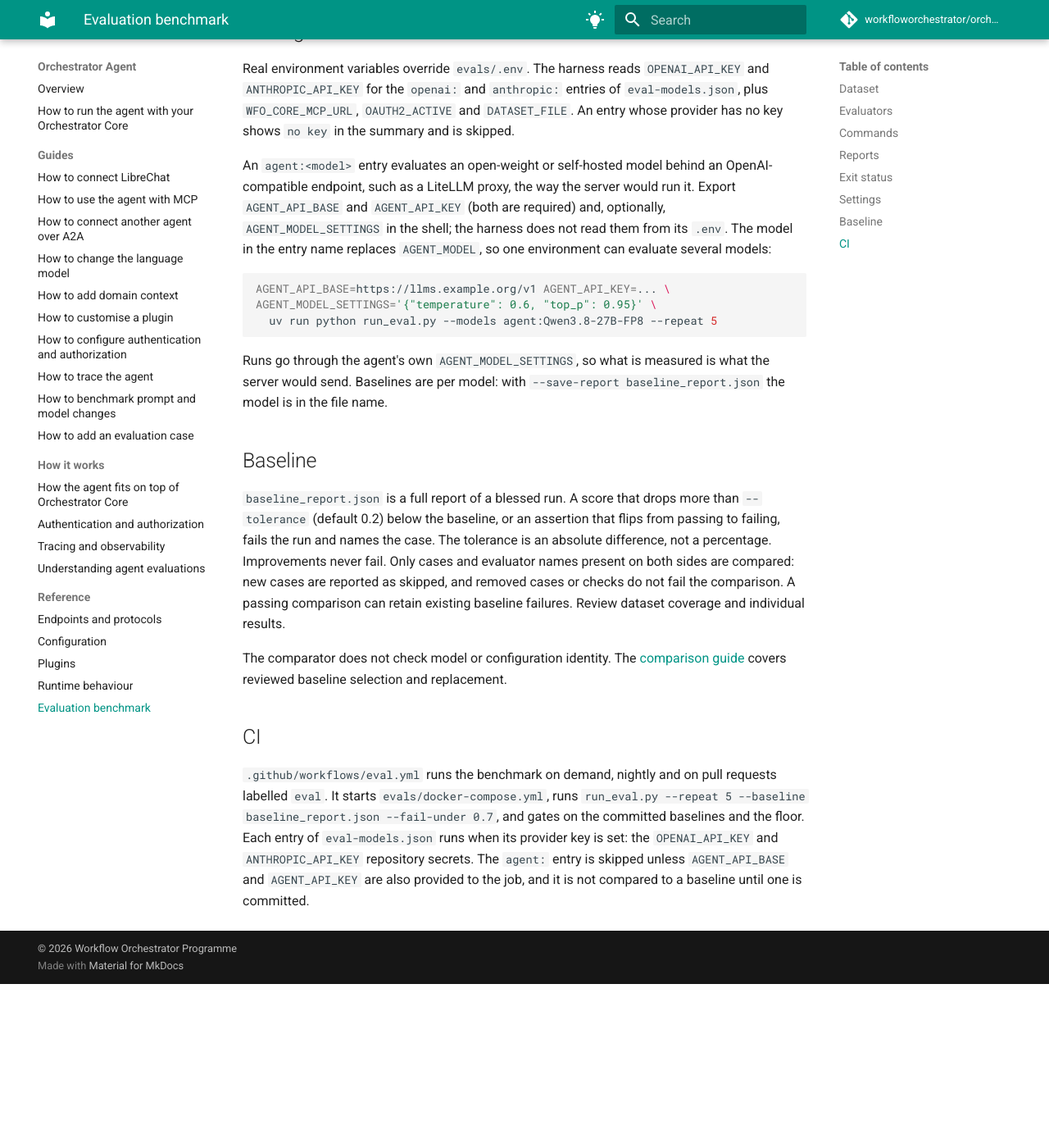
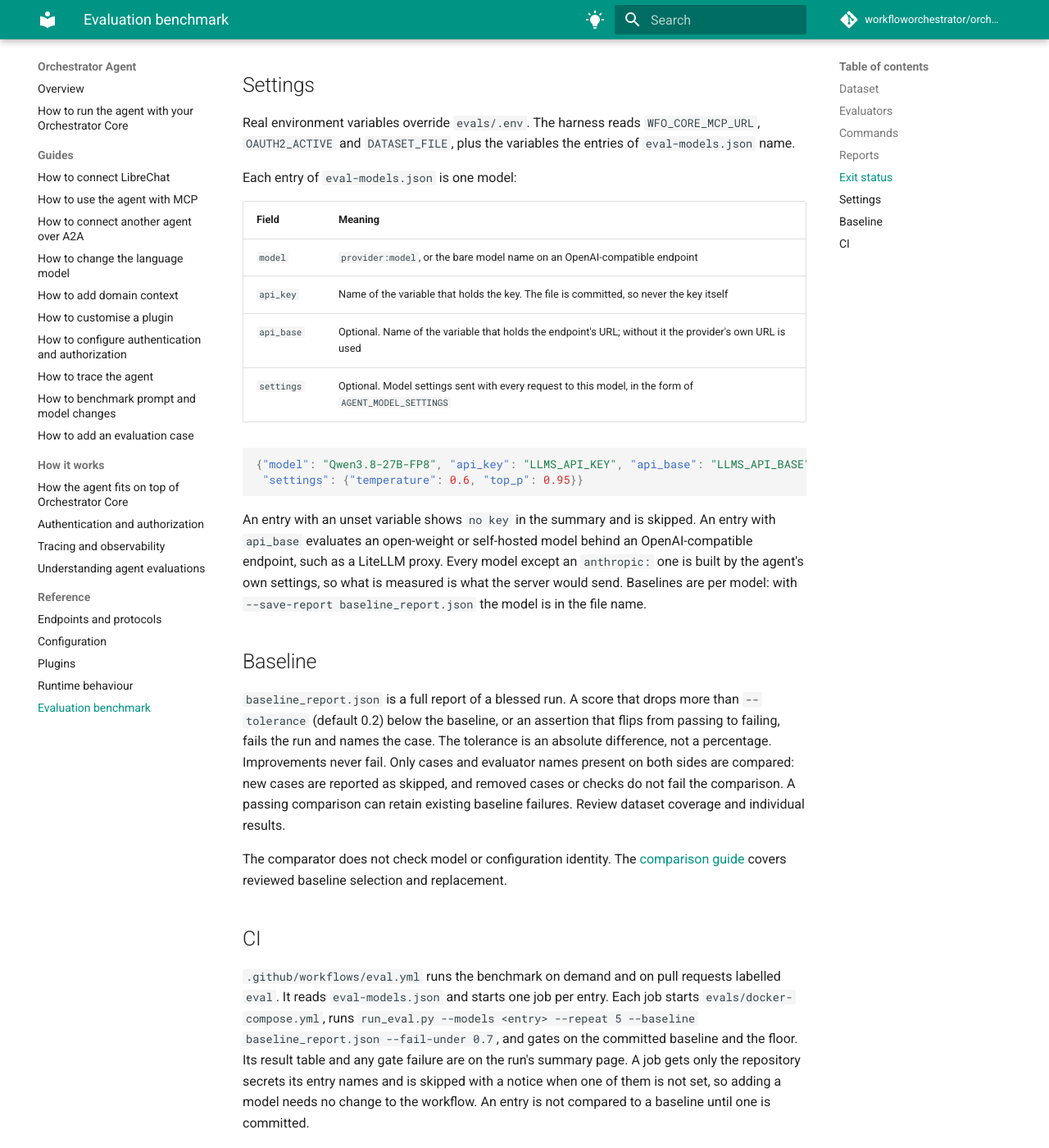
Before and after one commit to workfloworchestrator/orchestrator-agent, an MkDocs documentation site: the page built from docs/reference/evals.md, in a window 1280 px wide and 1400 px high, scrolled down 3007 px. Shown: the whole window at 82% size. Built offline with MkDocs 1.6.1 and Material for MkDocs 9.7.7, drawn with Linux system fonts in a browser that asks for light colours; comment, search, counter and statistics services are not loaded; before the commit the page ends 4207 px from its top, so only the background shows below that; some of the changed text lies outside the part shown.

Commit message:
eval: one entry per model with its own key and endpoint, one CI job per entry
- eval-models.json: each entry names the variables that hold its key and,
  for an OpenAI-compatible endpoint, its URL; optional per-model settings.
  The agent: prefix and the AGENT_API_* handling are gone.
- eval.yml: a job per entry, given only the secrets its entry names, on the
  benchmark step alone; skipped with a notice when a secret is not set.
  Read-only token, no nightly schedule, result table on the run summary.
- Reports record the name of the endpoint variable, never the URL.

Co-Authored-By: Claude Fable 5.2 <noreply@anthropic.com>

````diff
--- a/docs/reference/evals.md
+++ b/docs/reference/evals.md
@@ -49,6 +49,7 @@ Run from `evals/` after completing the [guide setup](../guides/evals.md#1-prepar
 | `uv run python run_eval.py --fail-under 0.7` | Exit non-zero when the aggregate is below the floor |
 | `uv run python run_eval.py --baseline baseline_report.json` | Fail when a case regresses against the committed baseline |
 | `uv run python run_eval.py --save-report baseline_report.json` | Save a report; review it before accepting it as a baseline |
+| `uv run python run_eval.py --summary-file <path>` | Append the result table and any gate failure to a file as Markdown |
 
 ## Reports
 
@@ -75,7 +76,8 @@ Without gates, failed assertions and low scores do not cause a non-zero exit. Ca
 `--fail-under`, the runner averages the per-score averages together with the assertion pass rate (when present).
 This aggregate is not a task-success percentage, and the floor does not require every assertion to pass.
 
-The report metadata records the model entry, its model settings and the host of its API endpoint. Only settings that
+The report metadata records the model entry, its model settings and the name of the variable that holds its endpoint,
+never the URL itself. Only settings that
 cannot carry a credential are recorded with their values (`temperature`, `top_p`, `max_tokens`, `thinking`, `seed`,
 `timeout`, `parallel_tool_calls`); any other key, such as `extra_headers`, is listed by name only, because saved reports
 can be committed as baselines. It does not record the Core image, the domain context or the git revision; note those
@@ -83,22 +85,26 @@ yourself next to a saved report.
 
 ## Settings
 
-Real environment variables override `evals/.env`. The harness reads `OPENAI_API_KEY` and `ANTHROPIC_API_KEY` for the
-`openai:` and `anthropic:` entries of `eval-models.json`, plus `WFO_CORE_MCP_URL`, `OAUTH2_ACTIVE` and `DATASET_FILE`.
-An entry whose provider has no key shows `no key` in the summary and is skipped.
+Real environment variables override `evals/.env`. The harness reads `WFO_CORE_MCP_URL`, `OAUTH2_ACTIVE` and
+`DATASET_FILE`, plus the variables the entries of `eval-models.json` name.
 
-An `agent:<model>` entry evaluates an open-weight or self-hosted model behind an OpenAI-compatible endpoint, such as a
-LiteLLM proxy, the way the server would run it. Export `AGENT_API_BASE` and `AGENT_API_KEY` (both are required) and,
-optionally, `AGENT_MODEL_SETTINGS` in the shell; the harness does not read them from its `.env`. The model in the
-entry name replaces `AGENT_MODEL`, so one environment can evaluate several models:
+Each entry of `eval-models.json` is one model:
 
-```shell
-AGENT_API_BASE=https://llms.example.org/v1 AGENT_API_KEY=... \
-AGENT_MODEL_SETTINGS='{"temperature": 0.6, "top_p": 0.95}' \
-  uv run python run_eval.py --models agent:Qwen3.8-27B-FP8 --repeat 5
+| Field | Meaning |
+|---|---|
+| `model` | `provider:model`, or the bare model name on an OpenAI-compatible endpoint |
+| `api_key` | Name of the variable that holds the key. The file is committed, so never the key itself |
+| `api_base` | Optional. Name of the variable that holds the endpoint's URL; without it the provider's own URL is used |
+| `settings` | Optional. Model settings sent with every request to this model, in the form of `AGENT_MODEL_SETTINGS` |
+
+```json
+{"model": "Qwen3.8-27B-FP8", "api_key": "LLMS_API_KEY", "api_base": "LLMS_API_BASE",
+ "settings": {"temperature": 0.6, "top_p": 0.95}}
 ```
 
-Runs go through the agent's own `AGENT_MODEL_SETTINGS`, so what is measured is what the server would send.
+An entry with an unset variable shows `no key` in the summary and is skipped. An entry with `api_base` evaluates an
+open-weight or self-hosted model behind an OpenAI-compatible endpoint, such as a LiteLLM proxy. Every model except an
+`anthropic:` one is built by the agent's own settings, so what is measured is what the server would send.
 Baselines are per model: with `--save-report baseline_report.json` the model is in the file name.
 
 ## Baseline
@@ -114,8 +120,9 @@ The comparator does not check model or configuration identity. The
 
 ## CI
 
-`.github/workflows/eval.yml` runs the benchmark on demand, nightly and on pull requests labelled `eval`. It starts
-`evals/docker-compose.yml`, runs `run_eval.py --repeat 5 --baseline baseline_report.json --fail-under 0.7`, and gates on
-the committed baselines and the floor. Each entry of `eval-models.json` runs when its provider key is set: the
-`OPENAI_API_KEY` and `ANTHROPIC_API_KEY` repository secrets. The `agent:` entry is skipped unless `AGENT_API_BASE` and
-`AGENT_API_KEY` are also provided to the job, and it is not compared to a baseline until one is committed.
+`.github/workflows/eval.yml` runs the benchmark on demand and on pull requests labelled `eval`. It reads
+`eval-models.json` and starts one job per entry. Each job starts `evals/docker-compose.yml`, runs
+`run_eval.py --models <entry> --repeat 5 --baseline baseline_report.json --fail-under 0.7`, and gates on the committed
+baseline and the floor. Its result table and any gate failure are on the run's summary page. A job gets only the repository secrets its entry names and is skipped with a notice when one of
+them is not set, so adding a model needs no change to the workflow. An entry is not compared to a baseline until one is
+committed.
````
Also changed, not shown: eval-models.json (+4 -4 lines), evals/README.md (+11 -10 lines), 4 other files.
